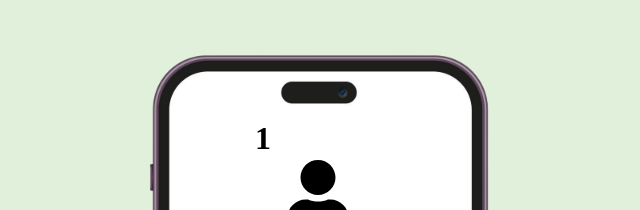
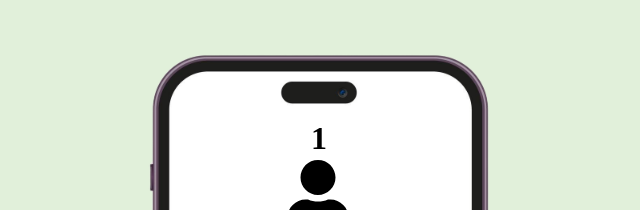
Before and after one commit to AmrWeb02/Saraha, a React (Vite) app: page /Saraha/1/1 in a window 1280 px wide. Shown: the top 210 px of the page, without its empty margins (321-961 px from the left). Built offline with nearby package versions, Linux system fonts and the light colour scheme.

Commit message:
CSS improvements

```diff
--- a/src/Pages/Profile.jsx
+++ b/src/Pages/Profile.jsx
@@ -90,7 +90,7 @@ const Profile = () => {
             </Box>
             <Tooltip title="copy" placement='right'>
               <IconButton sx={{borderRadius:0, padding:"20px 0", fontSize:{xs:"0.95rem",sm:"1.1rem"}}} onClick={handleCopy}>
-                <p>{`https://saraha-app-eight.vercel.app/Saraha/${userObject.userName}/${userObject._id}`}</p>
+                <p>{`Profile Link`}</p>
                 <FaLink style={{marginLeft:"5px"}}/>
               </IconButton>
             </Tooltip>
--- a/src/Pages/TargetUser.jsx
+++ b/src/Pages/TargetUser.jsx
@@ -63,7 +63,7 @@ const TargetUser = () => {
      <Typography variant="h5" sx={{position:"absolute",left:"50%", transform:"translateX(-50%)", top:"56%"}}>{status}</Typography>
         {/* Input elements inside the phone frame */}
             {<FaUser style={{position:"absolute",left:"41%",top:"20%"}} size={70}/>}
-            <h1 style={{position:"absolute",left:"34%",top:"15%"}}>{userName}</h1>
+            <h1 style={{position:"absolute",left:"50%", transform:"translateX(-50%)" ,top:"15%"}}>{userName}</h1>
             <TextField label="Your Message" multiline value={message} rows={4}
                     onChange={handleMessage}
                     sx={{position:"absolute", top:"35%", left:{xs:"25%",sm:"15%"},width:{xs:"50%",sm:"70%"},}}/>
```
